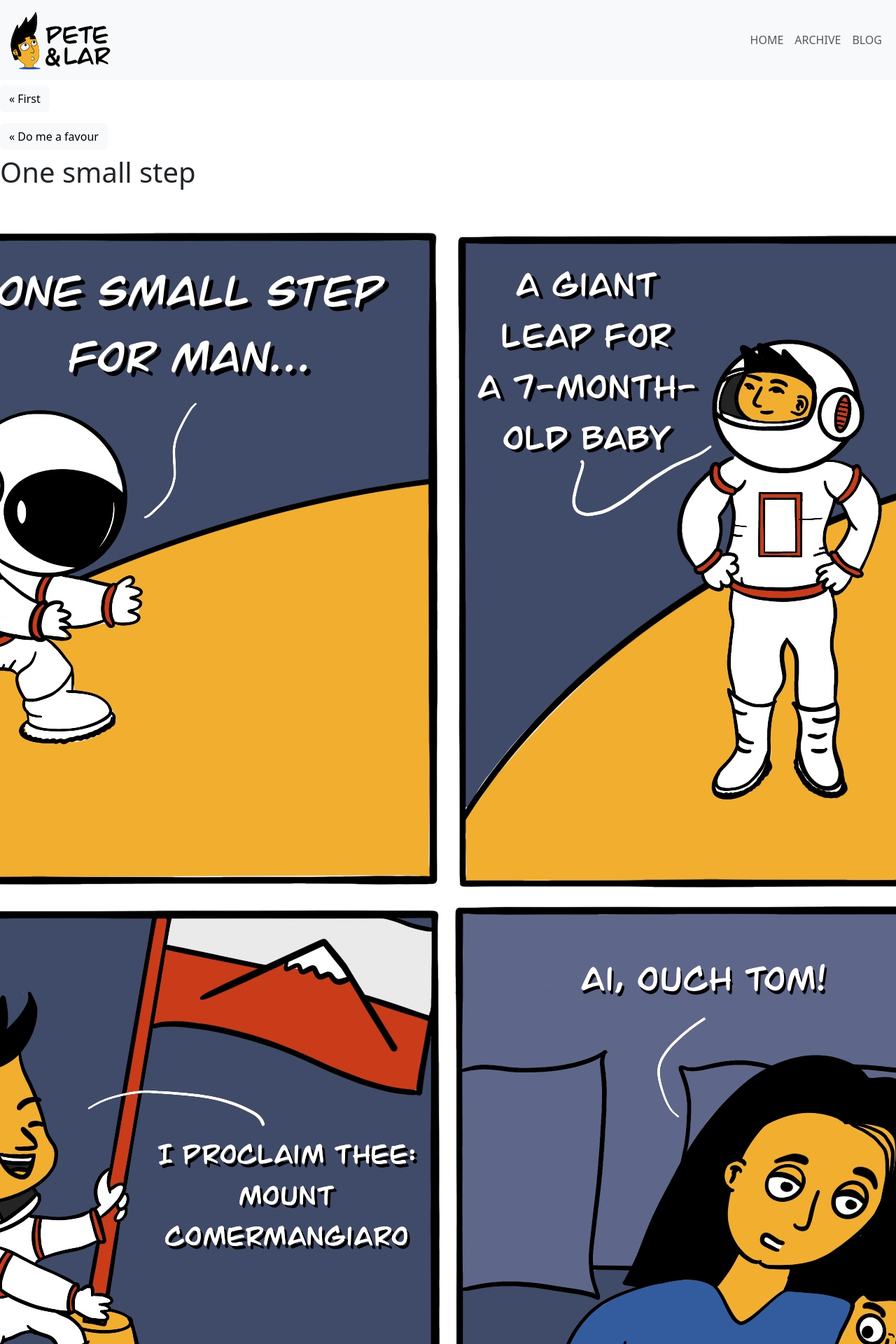
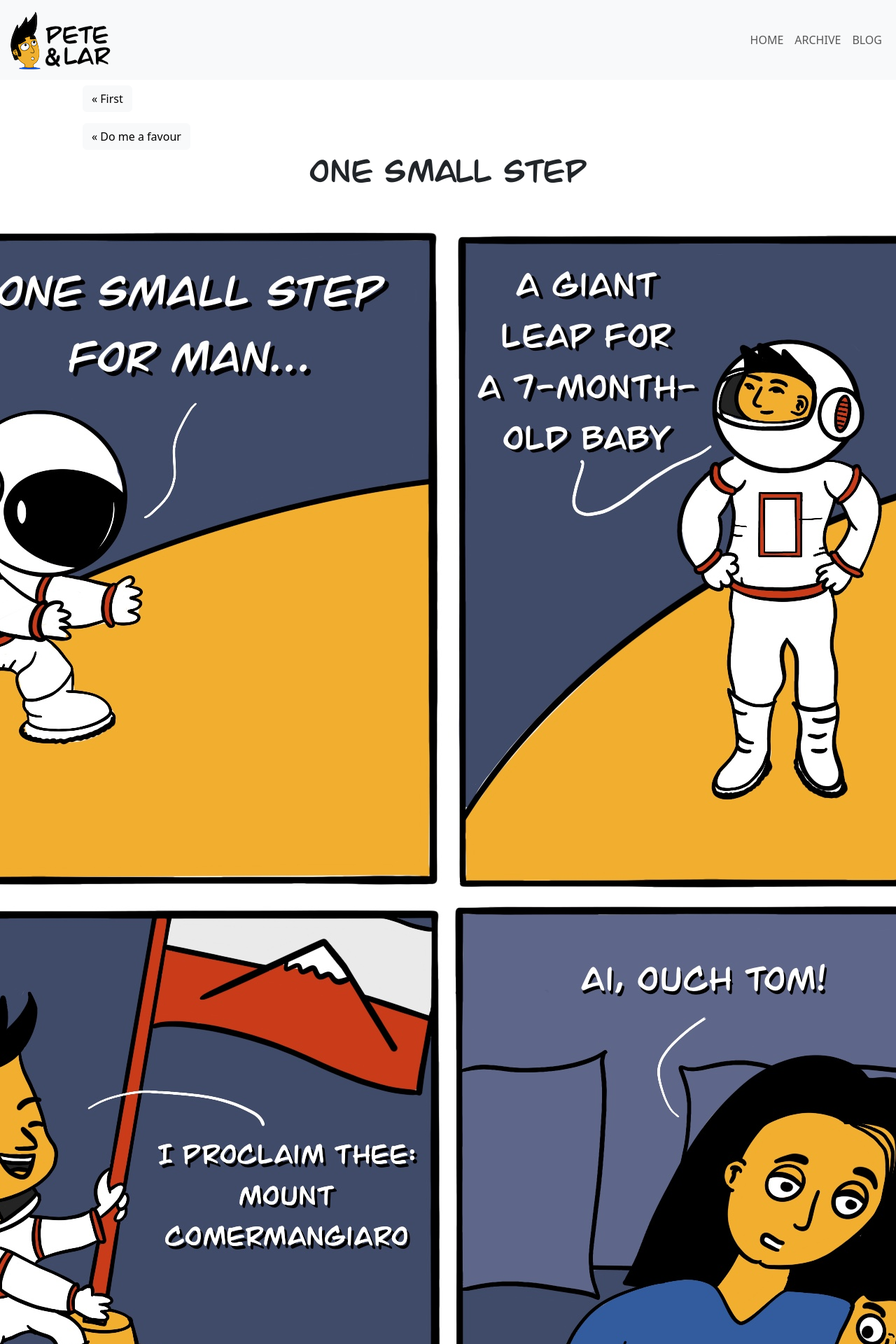
Before and after one commit to piotrekkmt/Pete-and-Lar, a Jekyll site: the page built from _posts/2023-01-01-one-small-step.md, in a window 1280 px wide. Shown: the top 1920 px of the page at 70% size. Built offline with Jekyll 4.4.1, drawn with Linux system fonts in a browser that asks for light colours.

Commit message:
Add bootstrap container

```diff
--- a/_layouts/default.html
+++ b/_layouts/default.html
@@ -59,10 +59,8 @@
   </nav>
 
       <!-- MAIN CONTENT -->
-      <div id=" main_content_wrap" class="outer">
-        <section id="main_content" class="inner">
+      <div class="container px-lg-5 px-md-5 px-sm-0 px-xs-0">
           {{ content }}
-        </section>
       </div>
 
 
@@ -79,7 +77,7 @@
               <a class="nav-link px-2 text-muted" href="http://peterpoliwoda.me/?PaL="">BLOG</a>
             </li>
           </ul>
-          <p class="text-center text-muted copyright">Copyright © <span id="copyright_year">2023</span> Pete and Lar. Maintained by <a href="http://twitter.com/peterpoliwoda">@peterpoliwoda</a>.</p>
+          <p class="text-center text-muted copyright">Copyright © <span id="copyright_year">2023</span> Pete and Lar. Maintained by <a class="text-dark" href="http://twitter.com/peterpoliwoda">@peterpoliwoda</a>.</p>
         </footer>
 
         <script>
--- a/assets/css/style.scss
+++ b/assets/css/style.scss
@@ -1,3 +1,6 @@
+---
+---
+
 h1 {
     clear: both;
     font-size: 1.5em;
@@ -16,6 +19,7 @@
 .pete-logo {
     margin: 0;
     padding: 0;
+    box-shadow: none;
     -webkit-box-shadow: none;
     border: none;
 }
```
